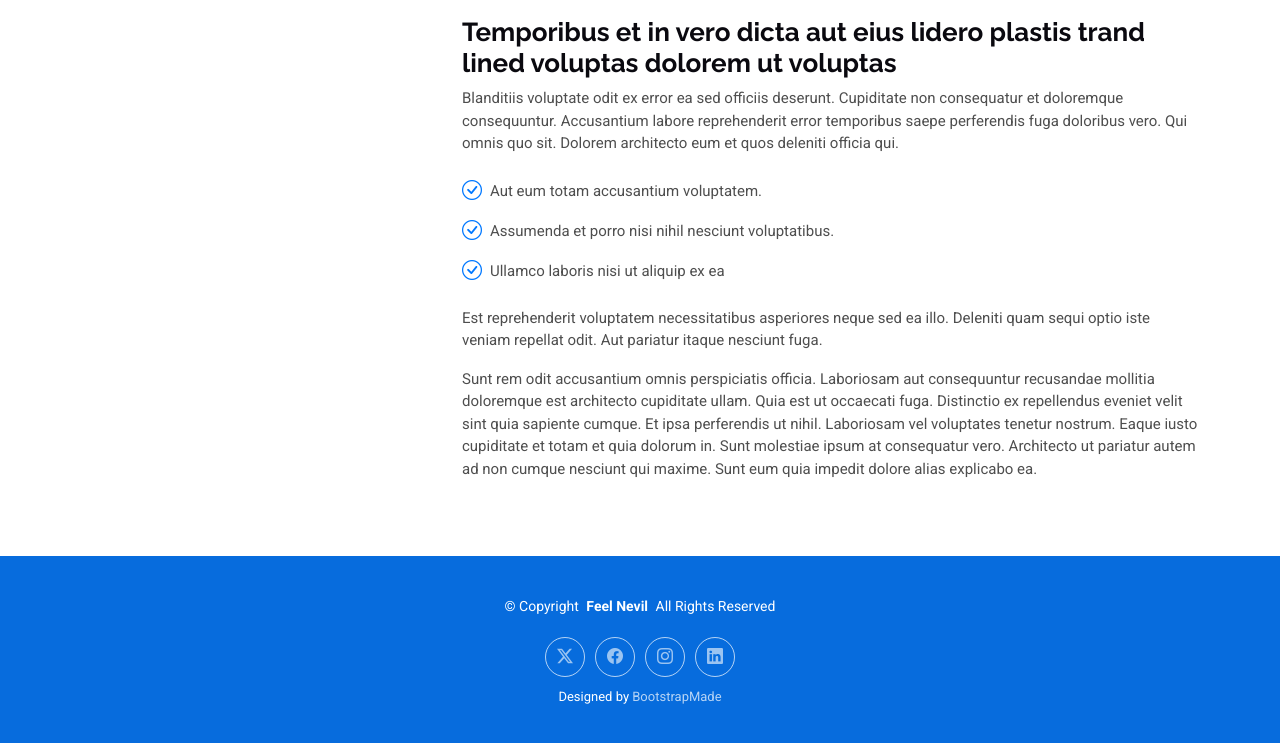
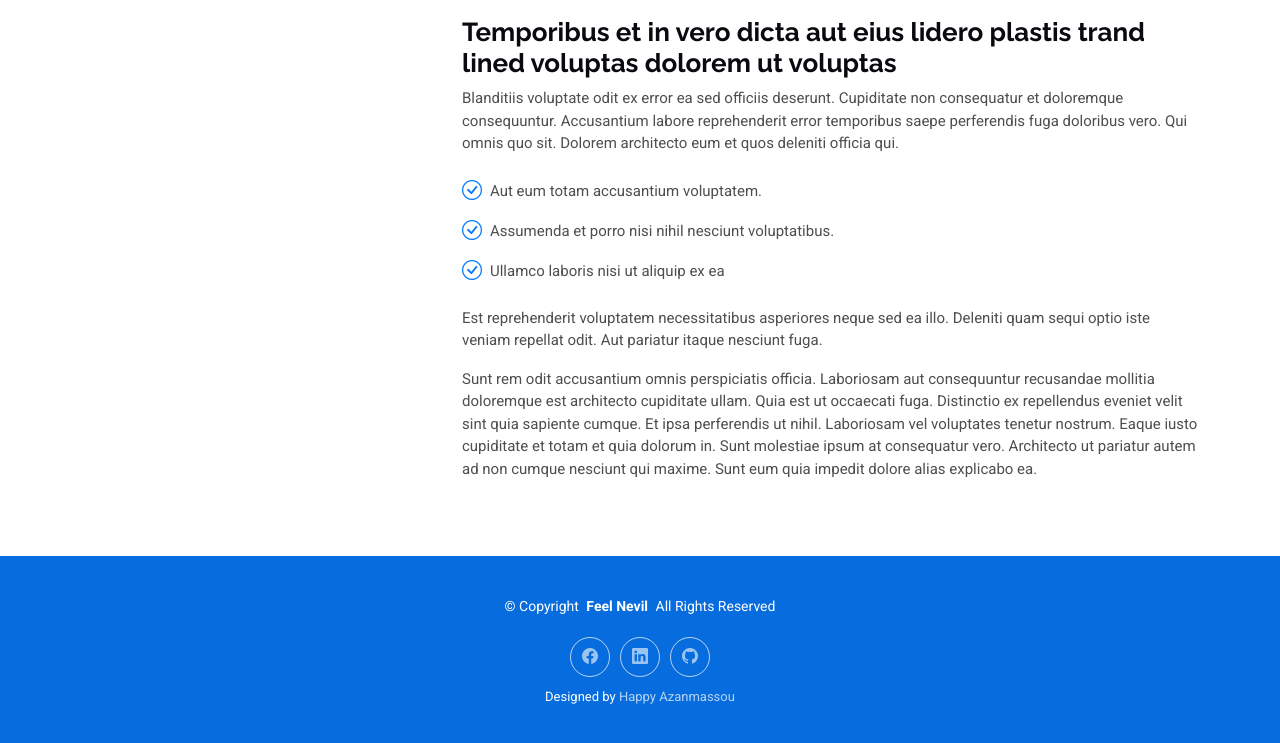
Before and after one commit to azanmassou/feelnevil, a plain HTML site: page service-details.html in a window 1280 px wide. Shown: the part 700-1443 px from the top of the page. Drawn offline with Linux system fonts and the light colour scheme.

Commit message:
V.1.3 ... Projet Feel Nevil ...Front Correction ... Google site Tag

```diff
--- a/service-details.html
+++ b/service-details.html
@@ -147,26 +147,29 @@
   </main>
 
   <footer id="footer" class="footer">
-
     <div class="container">
-      <div class="copyright text-center ">
-        <p>© <span>Copyright</span> <strong class="px-1 sitename">Feel Nevil</strong> <span>All Rights Reserved</span></p>
+      <div class="copyright text-center">
+        <p>
+          © <span>Copyright</span>
+          <strong class="px-1 sitename">Feel Nevil</strong>
+          <span>All Rights Reserved</span>
+        </p>
       </div>
       <div class="social-links d-flex justify-content-center">
-        <a href=""><i class="bi bi-twitter-x"></i></a>
+        <!-- <a href=""><i class="bi bi-twitter-x"></i></a> -->
         <a href=""><i class="bi bi-facebook"></i></a>
-        <a href=""><i class="bi bi-instagram"></i></a>
+        <!-- <a href=""><i class="bi bi-instagram"></i></a> -->
         <a href=""><i class="bi bi-linkedin"></i></a>
+        <a href=""><i class="bi bi-github"></i></a>
       </div>
       <div class="credits">
         <!-- All the links in the footer should remain intact. -->
         <!-- You can delete the links only if you've purchased the pro version. -->
         <!-- Licensing information: https://bootstrapmade.com/license/ -->
         <!-- Purchase the pro version with working PHP/AJAX contact form: [buy-url] -->
-        Designed by <a href="https://bootstrapmade.com/">BootstrapMade</a>
+        Designed by <a href="https://azanmassou.github.io/feelnevil">Happy Azanmassou</a>
       </div>
     </div>
-
   </footer>
 
   <!-- Scroll Top -->
```
Also changed, not shown: index.html (+6 -2 lines), portfolio-details.html (+10 -7 lines).
